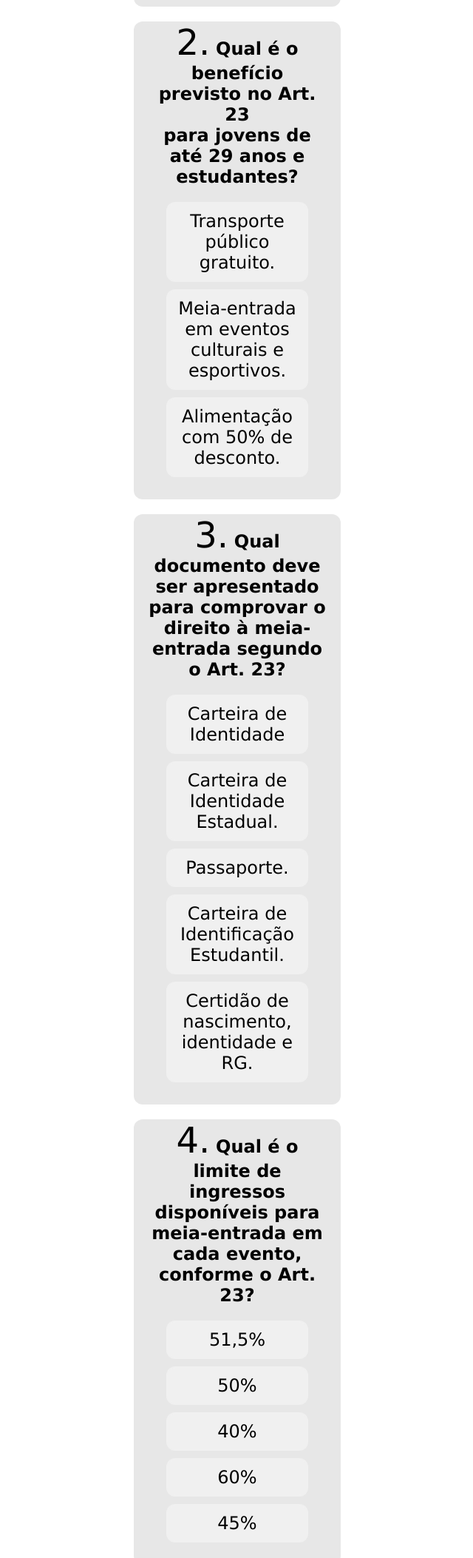
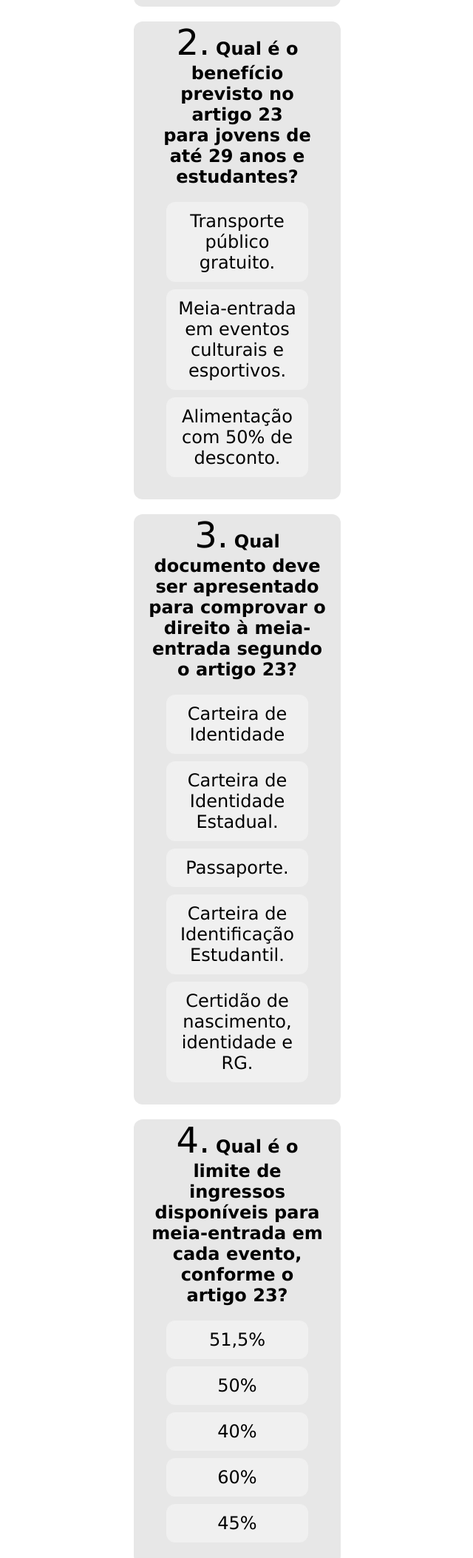
Before and after one commit to gabriel-f1/Cultura-dos-Jovens, a plain HTML site: page index.html in a window 1280 px wide. Shown: the part 3789-5895 px from the top of the page at 74% size, without its empty margins (319-959 px from the left). Drawn offline with Linux system fonts and the light colour scheme.

Commit message:
Finalizado

```diff
--- a/index.html
+++ b/index.html
@@ -148,7 +148,7 @@
     </div>
 
     <div class="quiz">
-        <p><span style="font-size: 200%;">2.</span> <b>Qual é o benefício previsto no Art. 23<br> para jovens de até 29 anos e estudantes?</b></p>
+        <p><span style="font-size: 200%;">2.</span> <b>Qual é o benefício previsto no artigo 23<br> para jovens de até 29 anos e estudantes?</b></p>
         <input type="radio" id="transporte" name="art23">
         <label for="transporte" class="incorreto">Transporte público gratuito.</label>
 
@@ -160,7 +160,7 @@
     </div>
 
     <div class="quiz">
-        <p><span style="font-size: 200%;">3.</span> <b>Qual documento deve ser apresentado para comprovar o direito à meia-entrada segundo o Art. 23?</b></p>
+        <p><span style="font-size: 200%;">3.</span> <b>Qual documento deve ser apresentado para comprovar o direito à meia-entrada segundo o artigo 23?</b></p>
 
         <input type="radio" id="identidade" name="art232">
         <label for="identidade" class="incorreto">Carteira de Identidade</label>
@@ -179,7 +179,7 @@
     </div>
 
     <div class="quiz">
-        <p><span style="font-size: 200%;">4.</span> <b>Qual é o limite de ingressos disponíveis para meia-entrada em cada evento, conforme o Art. 23?</b></p>
+        <p><span style="font-size: 200%;">4.</span> <b>Qual é o limite de ingressos disponíveis para meia-entrada em cada evento, conforme o artigo 23?</b></p>
 
         <input type="radio" id="515" name="art233">
         <label for="515" class="incorreto">51,5%</label>
@@ -199,7 +199,7 @@
     </div>
 
     <div class="quiz">
-        <p><span style="font-size: 200%;">5.</span> <b>O que o poder público deve destinar aos projetos para jovens segundo o Art. 24?</b></p>
+        <p><span style="font-size: 200%;">5.</span> <b>O que o poder público deve destinar aos projetos para jovens segundo o artigo 24?</b></p>
 
         <input type="radio" id="proj" name="art24">
         <label for="proj" class="incorreto">Projetos culturais.</label>
@@ -216,7 +216,7 @@
     </div>
 
     <div class="quiz">
-        <p><span style="font-size: 200%;">6.</span> <b>O que as empresas e pessoas físicas podem fazer para apoiar projetos culturais juvenis segundo o Art. 25?</b></p>
+        <p><span style="font-size: 200%;">6.</span> <b>O que as empresas e pessoas físicas podem fazer para apoiar projetos culturais juvenis segundo o artigo 25?</b></p>
 
         <input type="radio" id="doar1" name="art25">
         <label for="doar1" class="incorreto">Doar livros, roupas, utensílios de higiene e outros.</label>
```
